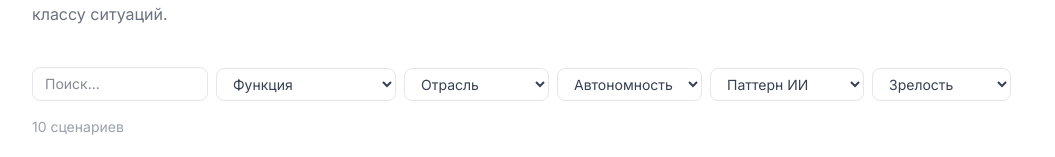
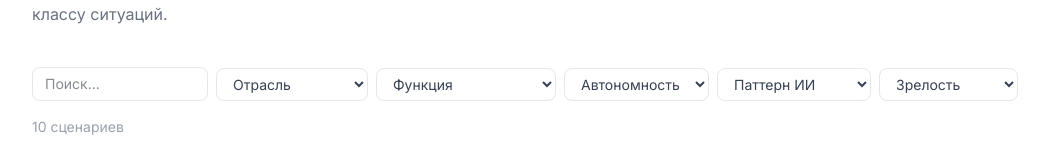
Before and after one commit to DIdro/ai-scenarios, a Next.js app in the folder site/: page / in a window 1280 px wide. Shown: the part 204-361 px from the top of the page, without its empty margins (112-1167 px from the left). Built offline with nearby package versions, Linux system fonts and the light colour scheme.

Commit message:
feat: active filter chips with × to remove, industry first, reset all

```diff
--- a/site/components/Filters.tsx
+++ b/site/components/Filters.tsx
@@ -3,7 +3,7 @@
 import { FUNCTION_LABELS, AUTONOMY_LABELS, AI_PATTERN_LABELS, MATURITY_LABELS } from '@/lib/scenario-types'
 
 const INDUSTRY_LABELS: Record<string, string> = {
-  universal: 'Любая',
+  universal: 'Любая отрасль',
   manufacturing: 'Производство',
   services: 'Услуги',
   retail: 'Ритейл',
@@ -22,6 +22,16 @@ export type FilterState = {
   search: string
 }
 
+const EMPTY: FilterState = { function: '', autonomy: '', ai_pattern: '', industry: '', process_maturity: '', search: '' }
+
+const FILTER_LABELS: Record<keyof Omit<FilterState, 'search'>, Record<string, string>> = {
+  function: FUNCTION_LABELS,
+  industry: INDUSTRY_LABELS,
+  autonomy: AUTONOMY_LABELS,
+  ai_pattern: AI_PATTERN_LABELS,
+  process_maturity: MATURITY_LABELS,
+}
+
 export default function Filters({ filters, onChange }: {
   filters: FilterState
   onChange: (f: FilterState) => void
@@ -29,9 +39,12 @@ export default function Filters({ filters, onChange }: {
   const set = (key: keyof FilterState, value: string) =>
     onChange({ ...filters, [key]: value })
 
-  const hasActive = Object.values(filters).some(v => v !== '')
+  const activeChips = (Object.keys(FILTER_LABELS) as (keyof typeof FILTER_LABELS)[])
+    .filter(k => filters[k] !== '')
 
   return (
+    <div className="flex flex-col gap-3">
+      {/* Controls row */}
       <div className="flex flex-wrap gap-2 items-center">
         <input
           type="search"
@@ -40,23 +53,47 @@ export default function Filters({ filters, onChange }: {
           onChange={e => set('search', e.target.value)}
           className="border border-gray-200 rounded-lg px-3 py-1.5 text-sm focus:outline-none focus:ring-2 focus:ring-black/10 w-44"
         />
+        <Select value={filters.industry} onChange={v => set('industry', v)}
+          options={[['', 'Отрасль'], ...Object.entries(INDUSTRY_LABELS)]} />
         <Select value={filters.function} onChange={v => set('function', v)}
           options={[['', 'Функция'], ...Object.entries(FUNCTION_LABELS)]} />
-      <Select value={filters.industry} onChange={v => set('industry', v)}
-        options={[['', 'Отрасль'], ...Object.entries(INDUSTRY_LABELS)]} />
         <Select value={filters.autonomy} onChange={v => set('autonomy', v)}
           options={[['', 'Автономность'], ...Object.entries(AUTONOMY_LABELS)]} />
         <Select value={filters.ai_pattern} onChange={v => set('ai_pattern', v)}
           options={[['', 'Паттерн ИИ'], ...Object.entries(AI_PATTERN_LABELS)]} />
         <Select value={filters.process_maturity} onChange={v => set('process_maturity', v)}
           options={[['', 'Зрелость'], ...Object.entries(MATURITY_LABELS)]} />
-      {hasActive && (
+      </div>
+
+      {/* Active chips */}
+      {(activeChips.length > 0 || filters.search) && (
+        <div className="flex flex-wrap gap-1.5 items-center">
+          {filters.search && (
+            <Chip label={`«${filters.search}»`} onRemove={() => set('search', '')} />
+          )}
+          {activeChips.map(k => (
+            <Chip
+              key={k}
+              label={FILTER_LABELS[k][filters[k]] ?? filters[k]}
+              onRemove={() => set(k, '')}
+            />
+          ))}
           <button
-          onClick={() => onChange({ function: '', autonomy: '', ai_pattern: '', industry: '', process_maturity: '', search: '' })}
-          className="text-xs text-gray-400 hover:text-gray-700 underline"
-        >Сбросить</button>
+            onClick={() => onChange(EMPTY)}
+            className="text-xs text-gray-400 hover:text-gray-700 underline ml-1"
+          >Сбросить всё</button>
+        </div>
       )}
     </div>
+  )
+}
+
+function Chip({ label, onRemove }: { label: string; onRemove: () => void }) {
+  return (
+    <span className="inline-flex items-center gap-1 text-xs bg-gray-100 text-gray-700 px-2.5 py-1 rounded-full">
+      {label}
+      <button onClick={onRemove} className="text-gray-400 hover:text-gray-700 leading-none">×</button>
+    </span>
   )
 }
 
```
Lines whose indentation alone changed are shown as unchanged.
